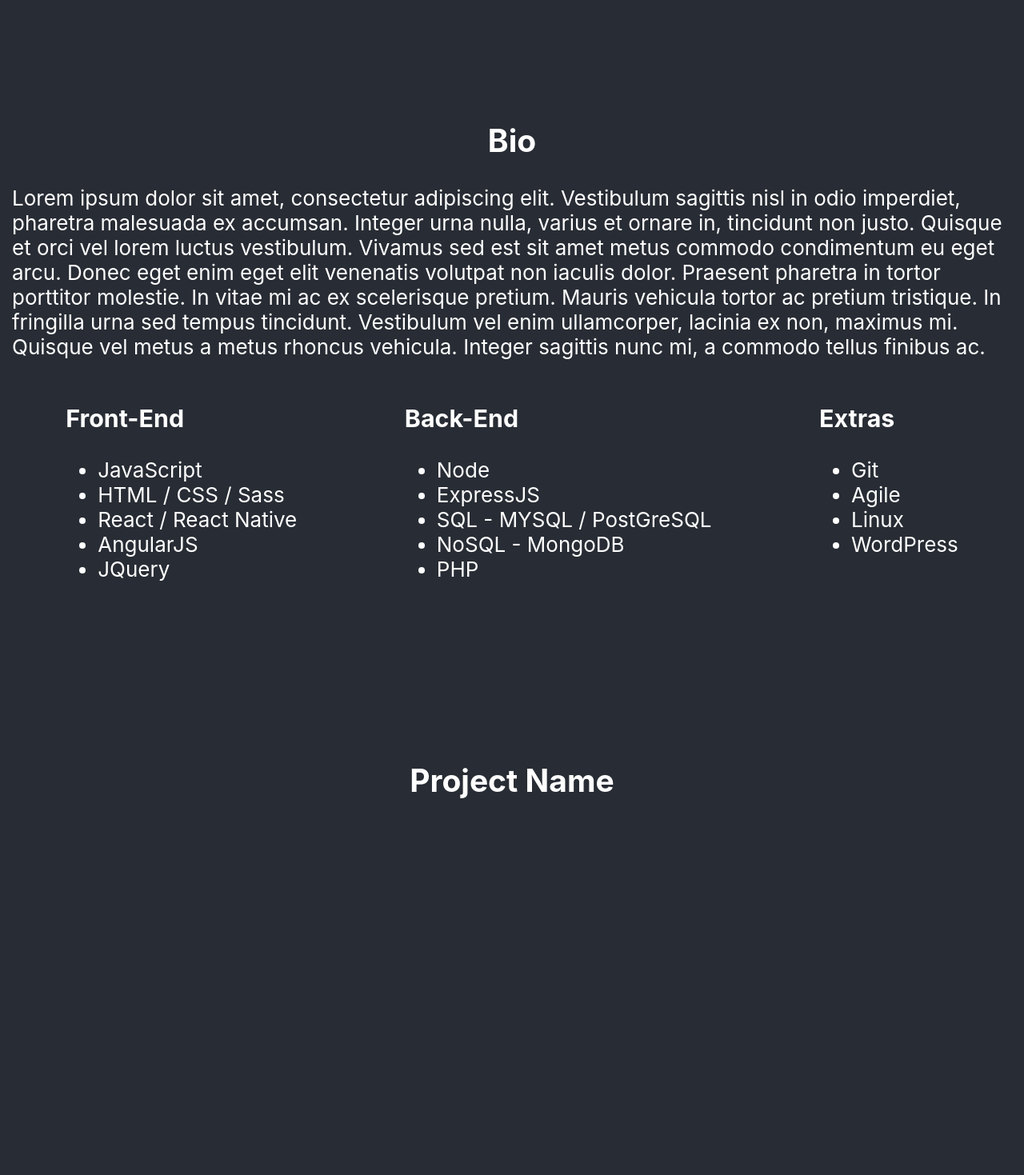
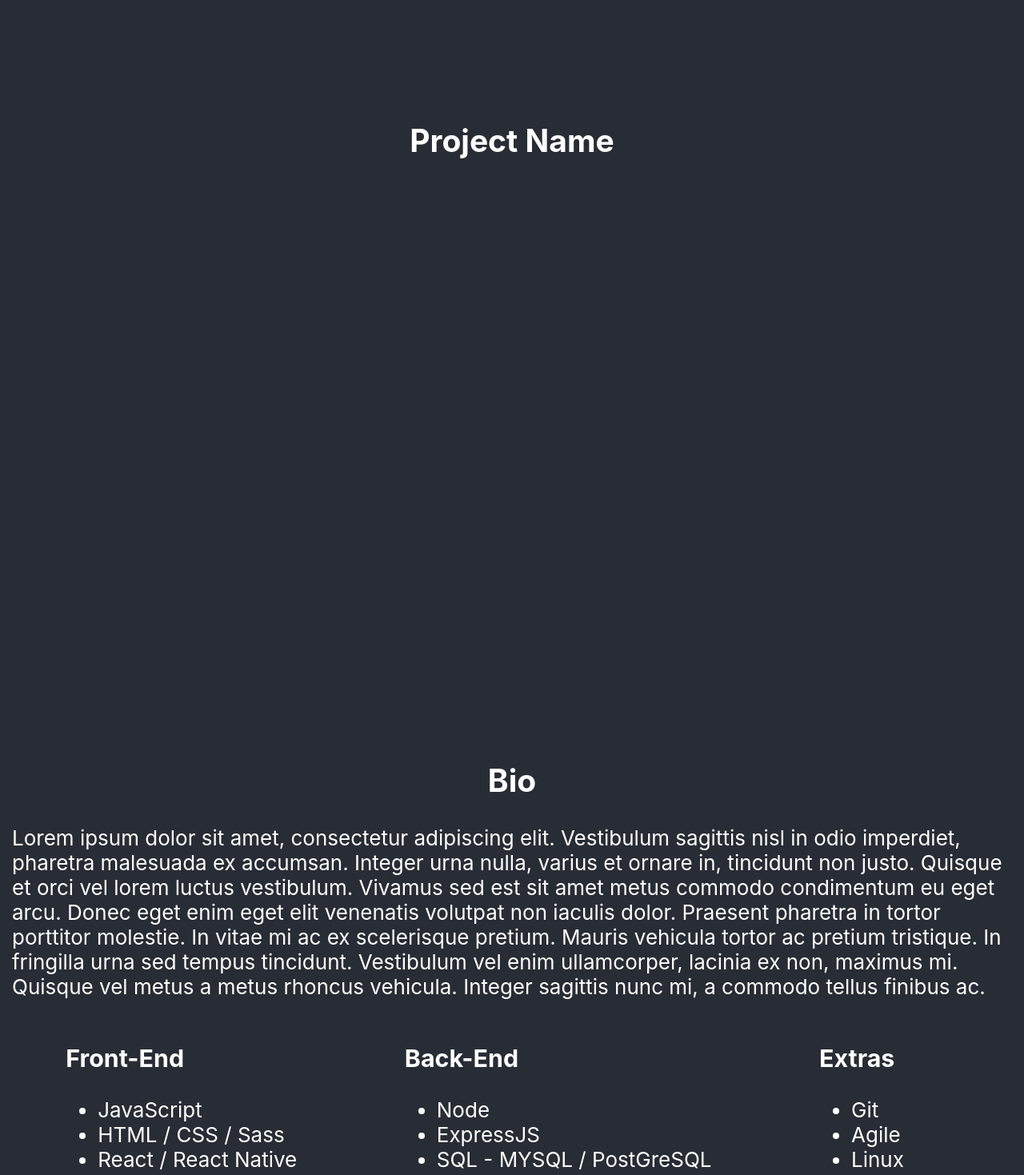
Before and after one commit to JadeJDoucet/portfolio-2020, a React (Create React App) app: page / in a window 1280 px wide. Shown: the part 680-2149 px from the top of the page at 80% size. Built offline with nearby package versions, Linux system fonts and the light colour scheme.

Commit message:
updated order of pages

```diff
--- a/src/App.js
+++ b/src/App.js
@@ -10,8 +10,8 @@ function App() {
   return (
     <div className="App-container">
       <Home />
+      <Projects />
       <About />
-      <Projects />
       <Blogs />
     </div>
   );
```
